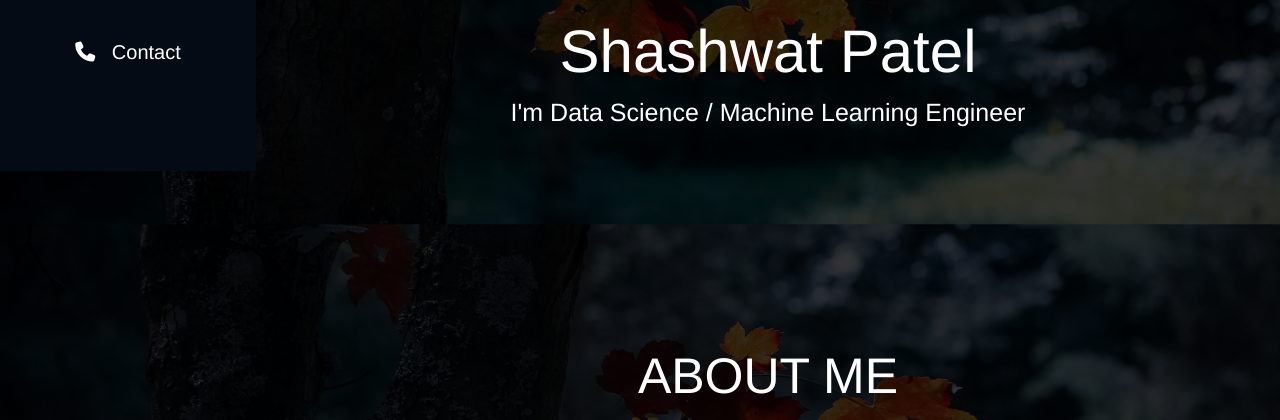
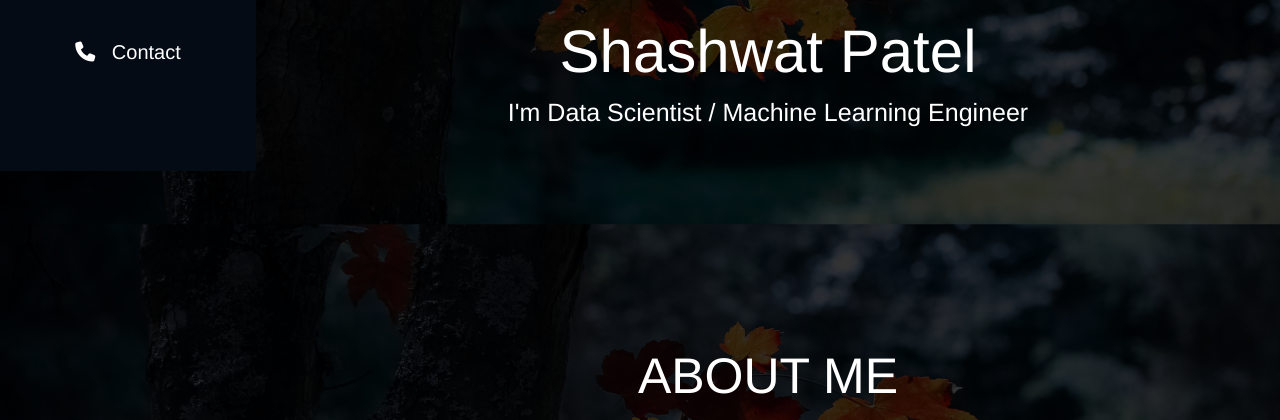
Before and after one commit to ShashwatPatel107/Flask_Personal_Portfolio, a Flask app: template templates/app.html in a window 1280 px wide. Shown: the part 629-1049 px from the top of the page. Run offline with Flask 3, Linux system fonts and the light colour scheme; the template is opened without the code that fills it, so the values that code supplies are empty; some libraries are stand-ins or nearby versions.

Commit message:
change home page

```diff
--- a/templates/app.html
+++ b/templates/app.html
@@ -84,7 +84,7 @@
           class="profile_img">
         <h1 id="home_page_heading" class="page_heading ">Shashwat Patel</h1>
         <p>
-          I'm <span class="home_description">Data Science / Machine Learning
+          I'm <span class="home_description">Data Scientist / Machine Learning
             Engineer</span>
         </p>
 
--- a/templates/styles.css
+++ b/templates/styles.css
@@ -14,7 +14,7 @@ html, body {
 body{
 /*   display: inline-block; */
 /*   background-image: linear-gradient(to right, rgba(64, 64, 64, 0.9), rgba(0, 0, 0, 0.9)); */
-  background-image: linear-gradient(to right, rgba(0,0,0,0.8), rgba(0,0,0,0.8)), url("https://flaskpersonalportfolio.shashwatpatel5.repl.co/static/background_image.jpg") ;
+  background-image: linear-gradient(to top, rgba(0,0,0,0.8), rgba(0,0,0,0.8)), url("https://flaskpersonalportfolio.shashwatpatel5.repl.co/static/background_image.jpg") ;
  background-size: cover;
   repeat: no-repeat;
   position: absolute;
```
